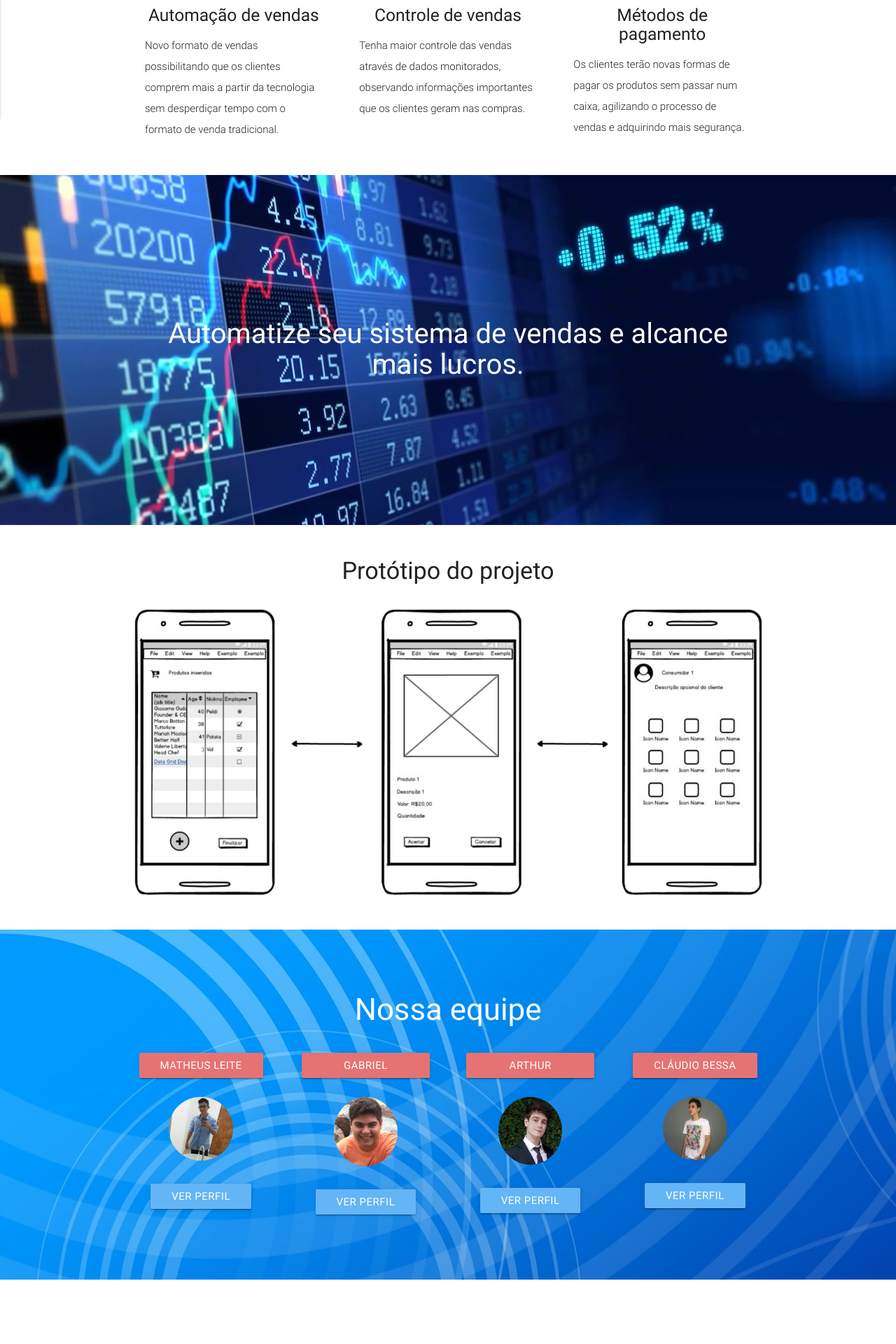
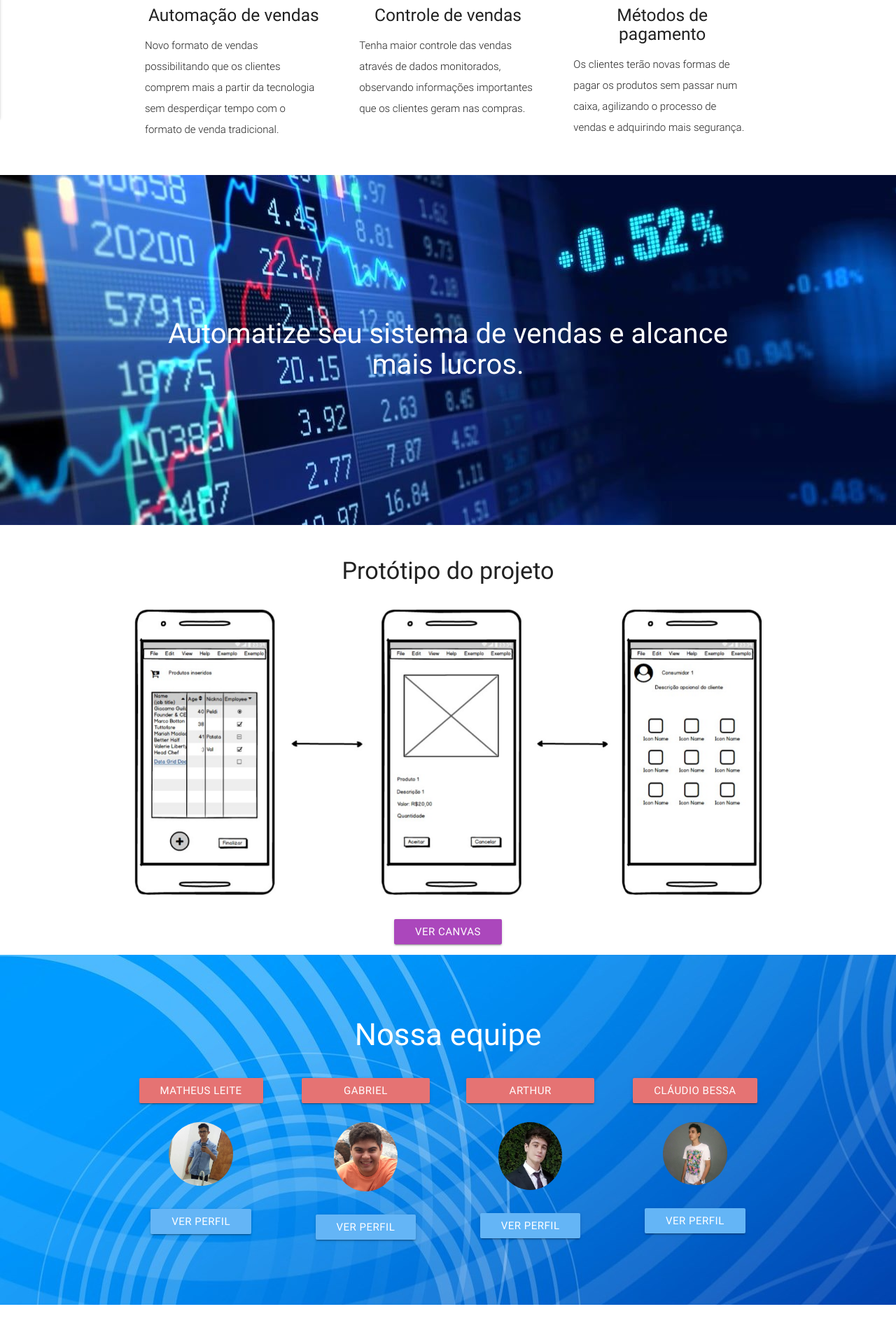
Before and after one commit to itzmatheus/projetointegradorp1, a Django app: page / in a window 1280 px wide. Shown: the part 691-2611 px from the top of the page at 70% size. Run offline with Django 3.2, Linux system fonts and the light colour scheme; some libraries are stand-ins or nearby versions.

Commit message:
Adicionando novamente botao ver canvas

```diff
--- a/landingpage/templates/index.html
+++ b/landingpage/templates/index.html
@@ -116,8 +116,10 @@
       	<img class="materialboxed responsive-img" data-caption="Um exemplo de como seria o aplicativo de vendas"  src="{% static 'images/prototipo.jpeg' %}">
       	</div>
       </div><!--row-->
-
     </div>
+  <div class="center">
+    <a href="{% static 'Lean Canvas - Excelsior Tech.pdf' %}" target="_blank" class="waves-effect btn modal-trigger waves-light purple lighten-1">ver Canvas</a>
+  </div>
   </div>
 
 
```
